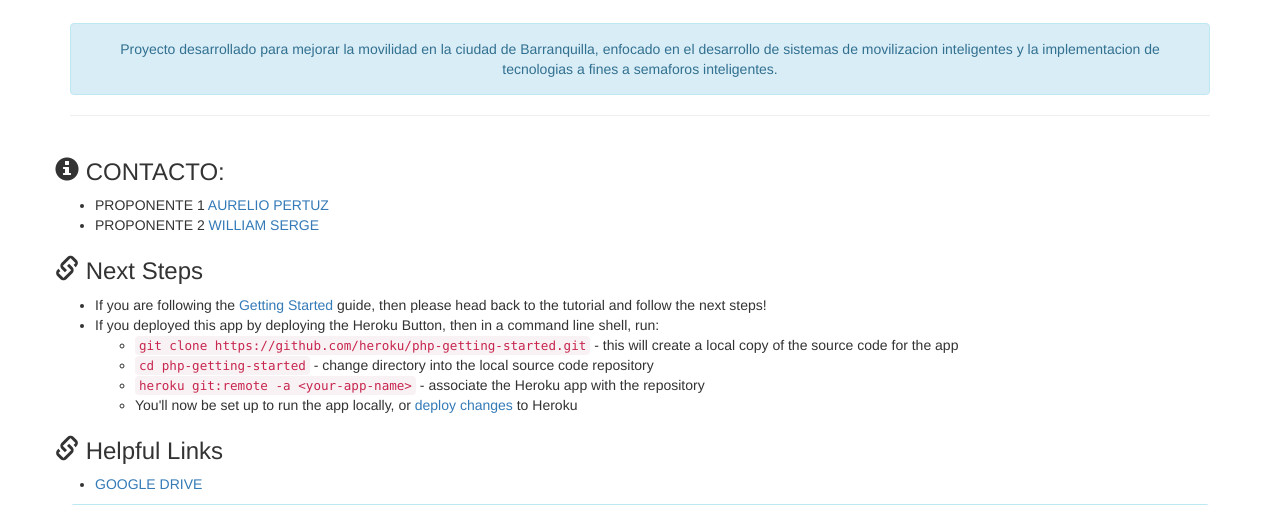
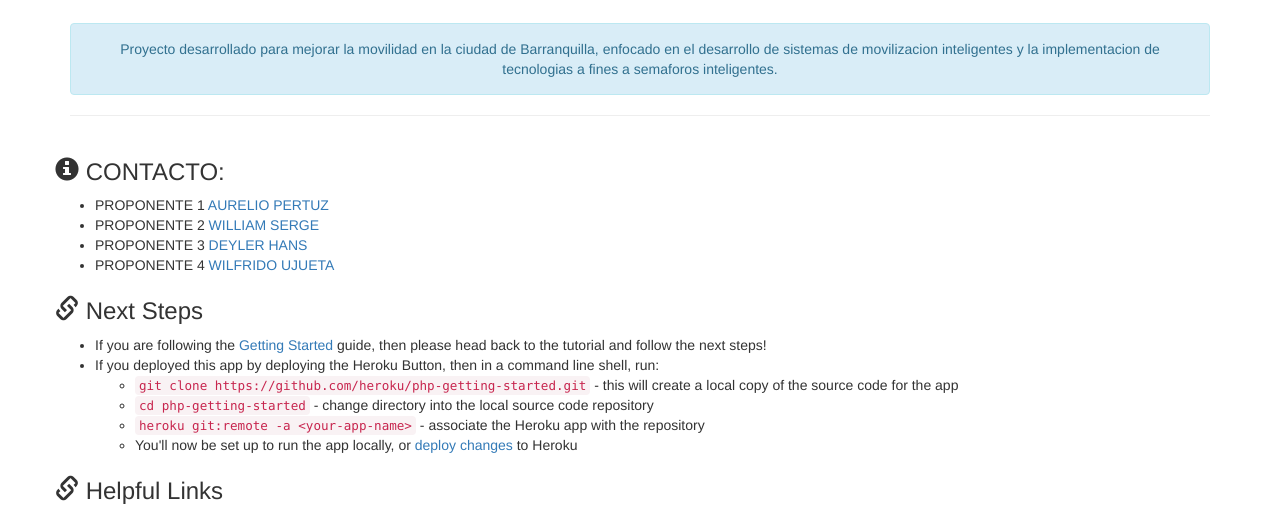
Before and after one commit to aureliopertuz1/pca-its, a PHP site: template web/views/index.twig in a window 1280 px wide. Shown: the part 489-994 px from the top of the page. Run offline with PHP 8.4, Linux system fonts and the light colour scheme; the template is opened without the code that fills it, so the values that code supplies are empty; some libraries are stand-ins or nearby versions.

Commit message:
Update index.twig

```diff
--- a/web/views/index.twig
+++ b/web/views/index.twig
@@ -23,6 +23,8 @@
       <ul>
         <li>PROPONENTE 1 <a href="https://walink.co/ad580a">AURELIO PERTUZ</a> </li>
         <li>PROPONENTE 2 <a href="https://walink.co/0a9bdc">WILLIAM SERGE</a> </li>
+        <li>PROPONENTE 3 <a href="https://walink.co/458918">DEYLER HANS</a> </li>
+        <li>PROPONENTE 4 <a href="https://walink.co/2dc5ab">WILFRIDO UJUETA</a> </li>
       </ul>
     </div>
     <div class="col-md-20">
```
